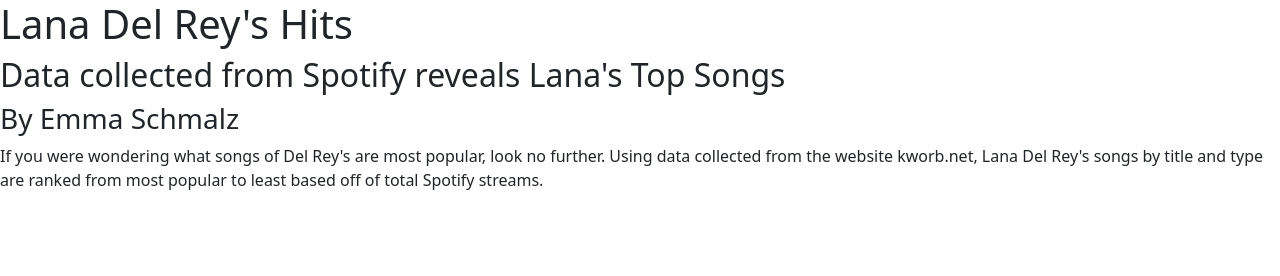
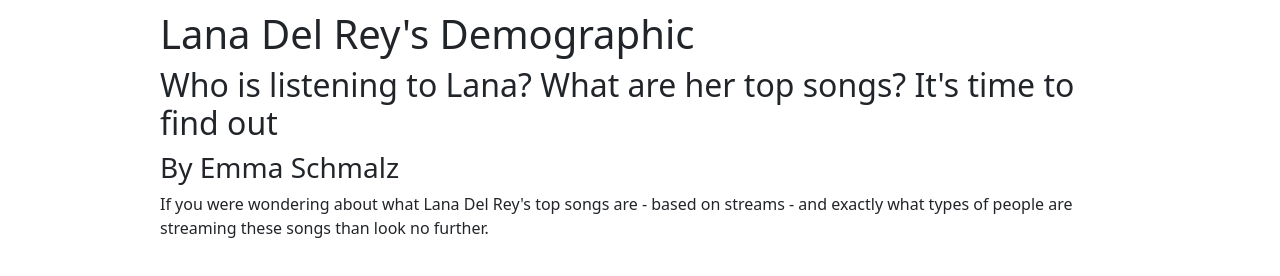
Before and after one commit to eschmalz1/emma-schmalz-J352, a plain HTML site: page data-viz-project/index.html in a window 1280 px wide. Drawn offline with nearby package versions, Linux system fonts and the light colour scheme; files that its build step writes are made by us from their sources; a script that the page names is missing.

Commit message:
Updates to data-viz

```diff
--- a/data-viz-project/index.html
+++ b/data-viz-project/index.html
@@ -1,7 +1,5 @@
 <!doctype html>
 <html lang="en">
-      <link href="style.css" rel="stylesheet" />
-
     <head>
         <meta charset="utf-8" />
         <meta
@@ -14,13 +12,28 @@
             rel="stylesheet"
             integrity="sha384-QWTKZyjpPEjISv5WaRU9OFeRpok6YctnYmDr5pNlyT2bRjXh0JMhjY6hW+ALEwIH"
             crossorigin="anonymous" />
+
+        <style type="text/css">
+            body {
+                width: 75%;
+                margin: auto;
+                padding: 10px 0px 0px 0px;
+            }
+        </style>
     </head>
 
     <body>
-        <h1>Lana Del Rey's Hits</h1>
-        <h2>Data collected from Spotify reveals Lana's Top Songs</h2>
+        <h1>Lana Del Rey's Demographic</h1>
+        <h2>
+            Who is listening to Lana? What are her top songs? It's time to find
+            out
+        </h2>
         <h3>By Emma Schmalz</h3>
-        <p>If you were wondering what songs of Del Rey's are most popular, look no further. Using data collected from the website kworb.net, Lana Del Rey's songs by title and type are ranked from most popular to least based off of total Spotify streams.</p>
+        <p>
+            If you were wondering about what Lana Del Rey's top songs are -
+            based on streams - and exactly what types of people are streaming
+            these songs than look no further.
+        </p>
 
         <div class="flourish-embed" data-src="story/2337239">
             <script src="https://public.flourish.studio/resources/embed.js"></script>
```
